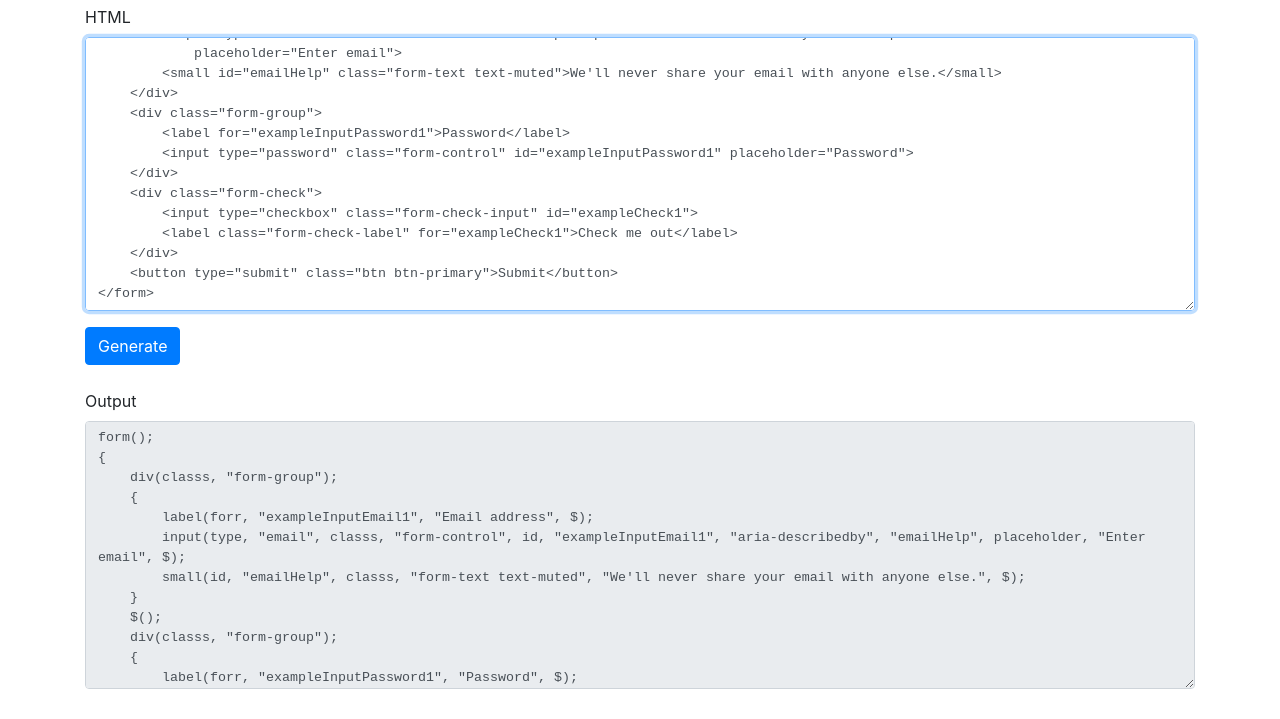
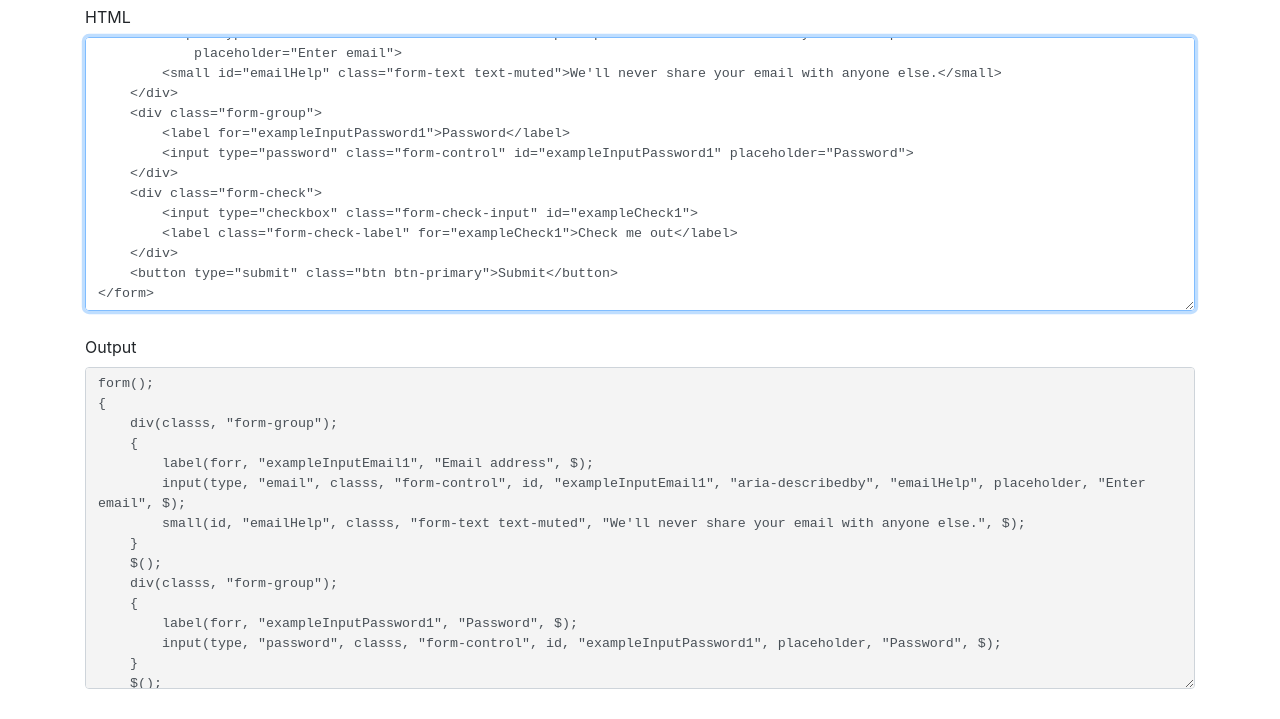
Before and after one commit to krizzdewizz/hyperml, a plain HTML site: page docs/index.html in a window 1280 px wide. Shown: the part 81-800 px from the top of the page. Drawn offline with nearby package versions, Linux system fonts and the light colour scheme.

Commit message:
cleanup, remove button

```diff
--- a/docs/index.html
+++ b/docs/index.html
@@ -35,6 +35,7 @@
 
         #output {
             flex: 1;
+            background-color: #f4f4f4;
         }
     </style>
 
@@ -46,21 +47,14 @@
 
         <h1>hyperml generator</h1>
 
-        <form>
-            <div class="form-group">
-                <label>HTML</label>
-                <textarea onkeyup="main.generate()" id="html" rows="13" autofocus autocomplete="off" autocorrect="off"
-                    autocapitalize="off" spellcheck="false" class="todo-text form-control">
-                    </textarea>
-            </div>
-            <button class="btn btn-primary" onclick="main.generate();event.preventDefault()">Generate</button>
-        </form>
+        <label>HTML</label>
+        <textarea onkeyup="main.generate()" id="html" rows="13" autofocus autocomplete="off" autocorrect="off"
+            autocapitalize="off" spellcheck="false" class="todo-text form-control"></textarea>
 
         <br>
 
         <label>Output</label>
-        <textarea id="output" class=" form-control" readonly>
-            </textarea>
+        <textarea id="output" class=" form-control" readonly></textarea>
 
     </div>
 
--- a/docs/main.js
+++ b/docs/main.js
@@ -1,6 +1,9 @@
 let main;
 
 (function (main) {
+
+    const ELEMENT_NODE = 1;
+    const TEXT_NODE = 3;
 
     function acceptChildren(node, visitor) {
         node.childNodes.forEach(child => accept(child, visitor));
@@ -15,7 +18,7 @@ let main;
     function noChildElements(node) {
         let result = true;
         node.childNodes.forEach(child => {
-            if (child.nodeType === 1) {
+            if (child.nodeType === ELEMENT_NODE) {
                 result = false;
             }
         });
@@ -35,21 +38,24 @@ let main;
 
     function textOnlyChild(node) {
         const children = node.childNodes;
-        return children.length === 1 && children[0].nodeType === 3 ? children[0] : undefined;
+        if (children.length === 1 && children[0].nodeType === TEXT_NODE) {
+            return children[0].textContent.trim();
+        }
+        return undefined;
     }
 
     function nodeName(node) {
-        let name = node.nodeName.toLowerCase();
+        const name = node.nodeName.toLowerCase();
         return name.startsWith('xx') ? name.substring(2) : name;
     }
 
     function Visitor() {
-        this.buffer = '';
+        this.output = '';
 
         let depth = 0;
 
         const indent = () => '    '.repeat(depth);
-        const print = s => this.buffer += `${indent()}${s}`;
+        const print = s => this.output += `${indent()}${s}`;
 
         let skipNext = false;
 
@@ -57,27 +63,24 @@ let main;
             if (skipNext) {
                 return;
             }
-            if (node.nodeType === 1) {
+            if (node.nodeType === ELEMENT_NODE) {
                 const name = nodeName(node);
 
                 const pairs = [];
                 for (let i = 0, n = node.attributes.length; i < n; i++) {
                     const a = node.attributes[i];
                     const knownAttr = KNOWN_ATTRIBUTES[a.name];
-                    const pairName = knownAttr ? knownAttr : `"${a.name}"`;
-                    const value = a.value ? stringValue(a.value) : true;
-                    pairs.push(pairName, value);
+                    const attrName = knownAttr ? knownAttr : `"${a.name}"`;
+                    const attrValue = a.value ? stringValue(a.value) : true;
+                    pairs.push(attrName, attrValue);
                 }
 
                 const pairsString = pairs.join(', ');
 
                 const textOnly = textOnlyChild(node);
                 if (textOnly) {
-                    const text = textOnly.textContent.trim();
-                    if (text) {
-                        print(`${name}(${pairsString ? pairsString + ', ' : ''}${stringValue(text)}, $);\n`);
-                        skipNext = true;
-                    }
+                    print(`${name}(${pairsString ? pairsString + ', ' : ''}${stringValue(textOnly)}, $);\n`);
+                    skipNext = true;
                 }
 
                 if (!skipNext) {
@@ -95,7 +98,7 @@ let main;
                 }
                 depth++;
 
-            } else if (node.nodeType === 3) {
+            } else if (node.nodeType === TEXT_NODE) {
                 const text = node.textContent.trim();
                 if (text) {
                     print(`text(${stringValue(text)});\n`);
@@ -104,7 +107,7 @@ let main;
         };
 
         this.end = node => {
-            if (node.nodeType === 1) {
+            if (node.nodeType === ELEMENT_NODE) {
                 depth--;
                 if (skipNext) {
                     skipNext = false;
@@ -122,15 +125,14 @@ let main;
         const el = document.createElement('div');
         const html = htmlEl.value
             .replace(/<html/g, '<xxhtml')
-            .replace(/<\/html/g, '</xxhtml')
-            ;
+            .replace(/<\/html/g, '</xxhtml');
 
         el.innerHTML = html;
 
         const visitor = new Visitor();
         acceptChildren(el, visitor);
 
-        outEl.textContent = visitor.buffer;
+        outEl.textContent = visitor.output;
     };
 
     var KNOWN_ATTRIBUTES = {
```
